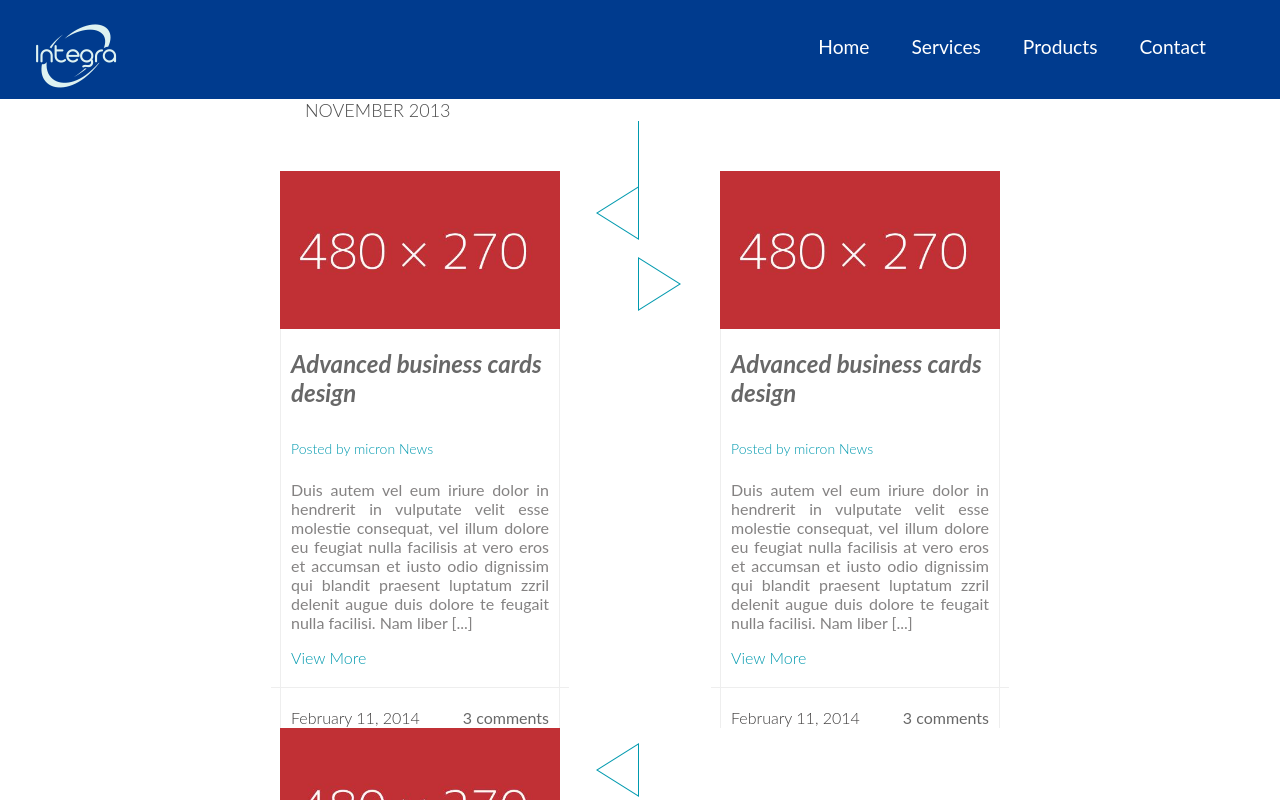
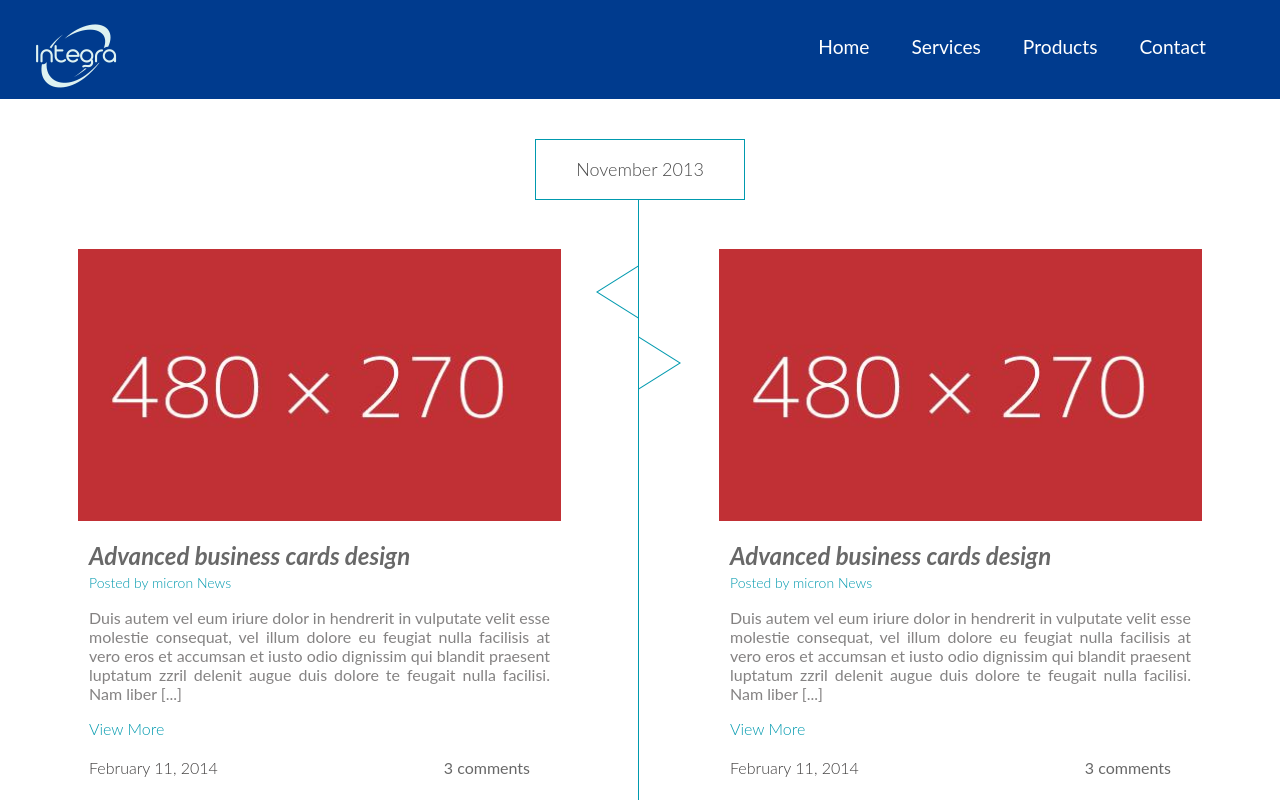
Before and after one commit to VictorVasquezP/blogintegra, a React (Create React App) app: page / in a window 1280 px wide. Shown: the top 800 px of the page. Built offline with nearby package versions, Linux system fonts and the light colour scheme; the HTML template or start-up script is replaced by a standard one.

Commit message:
blog line time

```diff
--- a/src/components/Card/Card.scss
+++ b/src/components/Card/Card.scss
@@ -14,10 +14,13 @@
 .arrow-left{
     position: relative;
     padding-right: 80px;
-    float:left;
+    float: left;
+
+    @media only screen and (max-width: 768px){
+      padding-right: 15px;
     }
 
-  .arrow-left:after{
+    &:after{
       position: absolute;
       right: 1px;
       content: "";
@@ -25,15 +28,21 @@
       background: url('../../assets/timeline/left.png');
       width: 43px;
       height: 54px;
+      @media only screen and (max-width: 768px){
+        background: none;
+      }
+    }
   }
 
   .arrow-right{
     position: relative;
     padding-left: 80px;
     float:right;
+    @media only screen and (max-width: 768px){
+      padding-left: 15px;
     }
 
-  .arrow-right:before{
+    &:before{
       position: absolute;
       left: -2px;
       content: "";
@@ -41,30 +50,37 @@
       background: url('../../assets/timeline/right.png');
       width: 43px;
       height: 54px;
+      @media only screen and (max-width: 768px){
+        background: none;
+      }
+    }
   }
 
 .single-blog.timeline {
     background: #FFFFFF;
-    border: 1px solid #EEEEEE;
     border-bottom: 0;
     position: relative;
     padding-bottom: 0;
-  }
 
 
   .post-thumb{
     margin: -1px -1px 0;
     position: relative;
     overflow: hidden;
-    img{
-        width: 100%;
-    }
-  }
-
     .img-responsive{
       display:block;
       max-width:100%;
       height:auto;
+      width: 100%;
+    }
+    &:hover{
+      .post-overlay{
+        transition: 1s ease-in-out !important;
+        display: block ;
+      }
+    }
+  }
+
 }
 
 
@@ -76,40 +92,60 @@
     height: 140px;
     margin-top: -70px;
     overflow: hidden;
-  }
 
-  .post-overlay span{
+    span{
       position: absolute;
-    left: 50%;
+      left: 0;
+      top:0;
+      margin-left: 0;
+      width: 94px;
+      height: 140px;
+      text-transform: uppercase;
+      background: url('../../assets/timeline/blog-arrow.png');
+      animation-duration: 400ms;
+      animation-timing-function: ease;
+      animation-delay:0s;
+      animation-iteration-count: 1;
+      animation-direction: normal;
+      animation-fill-mode:none ;
+      animation-play-state: running;
+      animation-name: fadeInLeft;
+
+      &:before{
+        border-color: transparent;
+        border-width: 0;
+        position: absolute;
+        border-style: solid;
         bottom: 0;
-    margin-left: -60px;
-    -webkit-animation: fadeInUp 400ms;
-    animation: fadeInUp 400ms;
-    z-index: 9;
-  }
-
-
-  .post-overlay span:before{
-    position: absolute;
-    bottom: 0;
-    border-style: solid;
         border-width: 60px;
         content: "";
-    border-color: transparent transparent #0884d5 transparent;
         z-index: -1;
         cursor: initial;
       }
-
-  .post-overlay span a{
-    font-size: 30px;
+      a{
+        margin-left: 8px;
+        font-weight: 700;
+        font-size: 36px;
+        line-height: 18px;
+        position: absolute;
+        top:50px;
         color: #fff;
         background: transparent;
         padding: 0;
-    margin-left: 50px;
+        transition-property: all;
+        transition-duration: 300ms;
+        transition: ease;
+        transition-delay: 0s;
+
+        small{
+          font-size: 16px;
+          font-weight: 300;
+          margin-left: 5px;
         }
-.uppercase{
-    text-transform: uppercase;
       }
+    }
+  }
+
 .post-content{
     padding: 20px 10px;
     p{
@@ -169,11 +205,9 @@
   }
 
   .post-bottom{
-    border-top: 1px solid #eeeeee;
-    padding-top: 10px;
-    margin-top: 20px;
-    margin: 20px -20px 0;
-    padding: 20px 20px 0;
+    margin-left:-20px;
+    margin-bottom: 10px;
+    padding: 20px 20px 20px;
   }
   .pull-right{
       float:right!important
--- a/src/components/Card/Card.tsx
+++ b/src/components/Card/Card.tsx
@@ -20,22 +20,20 @@ class Card extends Component<IProps, IState> {
             <div className={this.props.class}>
 
                 <div className="single-blog timeline">
-                    <div className="single-blog-wrapper">
-                        <div className="post-thumb">
-                            <img src={img} className="img-responsive" alt="IMG12" />
-                            <div className="post-overlay">
-                                <span className="uppercase">
-                                    <a href="#">14 <br /><small>Feb</small></a>
-                                </span>
-                            </div>
+                    <div className="post-thumb">
+                        <img src={img} className="img-responsive" alt="IMG12" />
+                        <div className="post-overlay">
+                            <span>
+                                <a href="#">14 <br /><small>Feb</small></a>
+                            </span>
                         </div>
                     </div>
-                    <div className="post-content overflow">
+                    <div className="post-content">
                         <h2 className="post-title"><a href="blogdetails.html">Advanced business cards design</a></h2>
                         <h3 className="post-author"><a href="#">Posted by micron News</a></h3>
                         <p>Duis autem vel eum iriure dolor in hendrerit in vulputate velit esse molestie consequat, vel illum dolore eu feugiat nulla facilisis at vero eros et accumsan et iusto odio dignissim qui blandit praesent luptatum zzril delenit augue duis dolore te feugait nulla facilisi. Nam liber [...]</p>
                         <a href="#" className="read-more">View More</a>
-                        <div className="post-bottom overflow">
+                        <div className="post-bottom">
                             <span className="post-date pull-left">February 11, 2014</span>
                             <span className="comments-number pull-right"><a href="#">3 comments</a></span>
                         </div>
--- a/src/components/SectionCards/SectionCards.scss
+++ b/src/components/SectionCards/SectionCards.scss
@@ -1,5 +1,6 @@
 .padding-bottom{
     padding-bottom: 65px;
+    padding-top: 40px;
   }
 .container{
     padding-right: 15px;
@@ -8,7 +9,7 @@
     margin-right: auto;
     max-width: 100%;
     @media (min-width: 768px){
-        width: 750px;
+        width: 90%;
     }
 }
 .row{
@@ -29,7 +30,19 @@
     border-radius: 0;
     padding: 17px 40px;
   }
-
+  .btn-common{
+    font-size: 14px;
+    color: #0099ae;
+    border: 1px solid #0099ae;
+    display: inline-block;
+    margin-bottom: 0;
+    line-height: 1.4;
+    text-align: center;
+    white-space: nowrap;
+    vertical-align: middle;
+    touch-action: manipulation;
+    cursor: pointer;
+  }
 
 .timeline-divider{
     position: relative;
@@ -52,3 +65,9 @@
   .padding-bottom{
     padding-bottom: 65px;
   }
+.overflow{
+  overflow: hidden;
+}
+.text-center{
+  text-align: center;
+}
--- a/src/components/SectionCards/SectionCards.tsx
+++ b/src/components/SectionCards/SectionCards.tsx
@@ -23,12 +23,12 @@ class SectionCards extends Component<IProps, IState> {
                     <div className="row">
                         <div className="timeline-blog overflow padding-top">
                             <div className="timeline-date text-center">
-                                <a href="#" className="btn btn-common uppercase">November 2013</a>
+                                <a href="#" className="btn-common uppercase">November 2013</a>
                             </div>
                             <div className="timeline-divider overflow padding-bottom">
-                                <Card class={"card arrow-left wow fadeInLeft"}></Card>
-                                <Card class={"card arrow-right wow fadeInLeft"}></Card>
-                                <Card class={"card arrow-left wow fadeInLeft"}></Card>
+                                <Card class={"card arrow-left"}></Card>
+                                <Card class={"card arrow-right"}></Card>
+                                <Card class={"card arrow-left"}></Card>
                             </div>
 
                         </div>
--- a/src/main.scss
+++ b/src/main.scss
@@ -23,34 +23,3 @@ body {
     width: 100%;
   }
 }
-
-
-@include on-tablet() {
-  html {
-    font-size: 20px;
-  }
-}
-
-@media (min-width: $min-hdpi-width) {
-  html {
-    font-size: 22px;
-  }
-}
-
-@media (min-width: $min-tablet-width) {
-  h4 {
-    font-size: 2rem;
-  }
-
-  h3 {
-    font-size: 3rem;
-  }
-
-  h2 {
-    font-size: 3.5rem;
-  }
-
-  h1 {
-    font-size: 4rem;
-  }
-}
```
Lines whose indentation alone changed are shown as unchanged.
